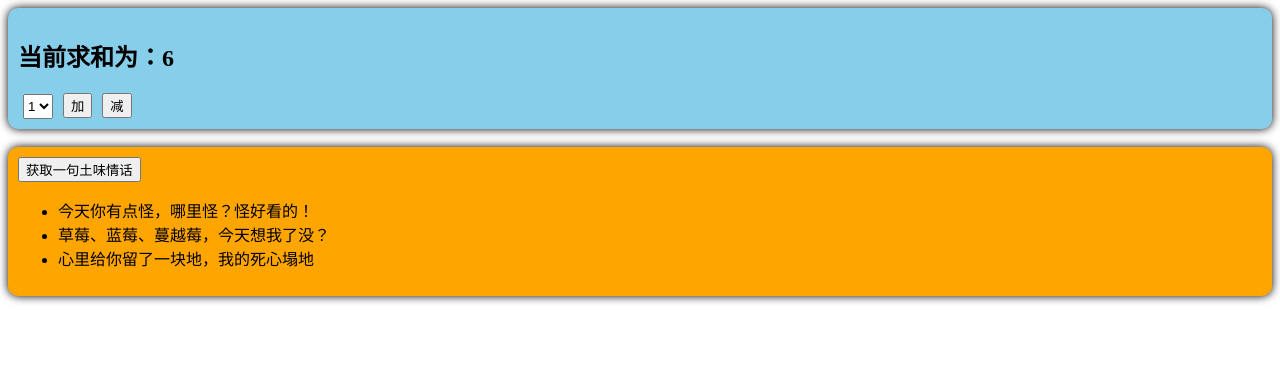
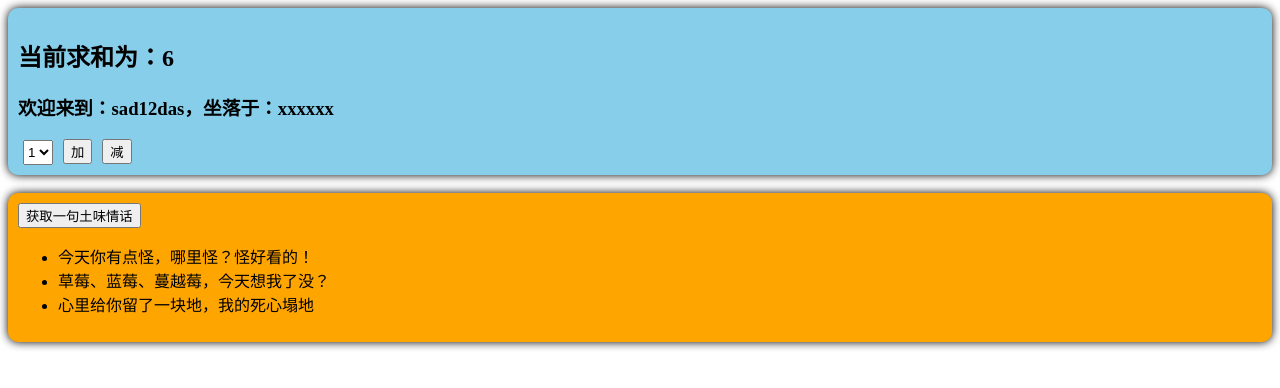
Before and after one commit to zhumengyangi/vue3_study, a Vue app: page / in a window 1280 px wide. Shown: the top 388 px of the page. Built offline with nearby package versions, Linux system fonts and the light colour scheme.

Commit message:
三种修改的方式

```diff
--- a/src/components/Count.vue
+++ b/src/components/Count.vue
@@ -1,6 +1,7 @@
 <template>
   <div class="count">
     <h2>当前求和为：{{  countStore.sum }}</h2>
+    <h3>欢迎来到：{{ countStore.school }}，坐落于：{{ countStore.address }}</h3>
     <select v-model.number="n">
       <option value="1">1</option>
       <option value="2">2</option>
@@ -14,7 +15,7 @@
 <script setup lang="ts" name="Count">
 import { ref } from "vue";
 import {useCountStore} from '@/store/count'
-
+// 使用useCountStore，得到一个专门保存count相关的store
 const countStore = useCountStore()
 // 数据
 let sum = ref(1) // 当前求和
@@ -22,6 +23,19 @@ let n = ref(1) // 用户选择的数字
 
 // 方法
 function add() {
+  // 三种修改的方式
+
+  // countStore.sum+=1
+
+  // countStore.$patch({
+  //   sum:888,
+  //   school : '豫',
+  //   address: 'China'
+  // })
+
+  countStore.increment(n.value)
+
+
 }
 function minus() {
 
--- a/src/components/LoveTalk.vue
+++ b/src/components/LoveTalk.vue
@@ -8,27 +8,12 @@
 </template>
 
 <script setup lang="ts" name="LoveTalk">
-  import {reactive} from 'vue'
-  import axios from "axios";
-  import {nanoid} from 'nanoid'
   import {useTalkStore} from '@/store/loveTalk'
 
   const talkStore = useTalkStore()
 
-  // 数据
-  let talkList = reactive([
-    {id:'ftrfasdf01',title:'今天你有点怪，哪里怪？怪好看的！'},
-    {id:'ftrfasdf02',title:'草莓、蓝莓、蔓越莓，今天想我了没？'},
-    {id:'ftrfasdf03',title:'心里给你留了一块地，我的死心塌地'}
-  ])
-  // 方法
-  async function getLoveTalk(){
-    // 发请求，下面这行的写法是：连续解构赋值+重命名
-    let {data:{content:title}} = await axios.get('https://api.uomg.com/api/rand.qinghua?format=json')
-    // 把请求回来的字符串，包装成一个对象
-    let obj = {id:nanoid(),title}
-    // 放到数组中
-    talkList.unshift(obj)
+  function getLoveTalk(){
+    talkStore.getAtalk()
   }
 </script>
 
--- a/src/store/count.ts
+++ b/src/store/count.ts
@@ -1,10 +1,18 @@
 import { defineStore } from 'pinia'
 
 export const useCountStore = defineStore('count', {
+    // actions 里面防止的是一个个的方法 用于响应组件中的"动作"
+    actions:{
+        increment(value:any){
+            this.sum += value
+        }
+    },
     // 真正存储数据的地方
     state() {
         return {
-            sum: 6
+            sum: 6,
+            school:'sad12das',
+            address:'xxxxxx'
         }
     }
 })
--- a/src/store/loveTalk.ts
+++ b/src/store/loveTalk.ts
@@ -1,6 +1,18 @@
 import { defineStore } from 'pinia'
+import axios from 'axios'
+import { nanoid } from 'nanoid'
 
 export const useTalkStore = defineStore('talk', {
+    actions: {
+        async getAtalk() {
+            // 发请求，下面这行的写法是：连续解构赋值+重命名
+            let { data: { content: title } } = await axios.get('https://api.uomg.com/api/rand.qinghua?format=json')
+            // 把请求回来的字符串，包装成一个对象
+            let obj = { id: nanoid(), title }
+            // 放到数组中
+            this.talkList.unshift(obj)
+        }
+    },
     // 真正存储数据的地方
     state() {
         return {
```
